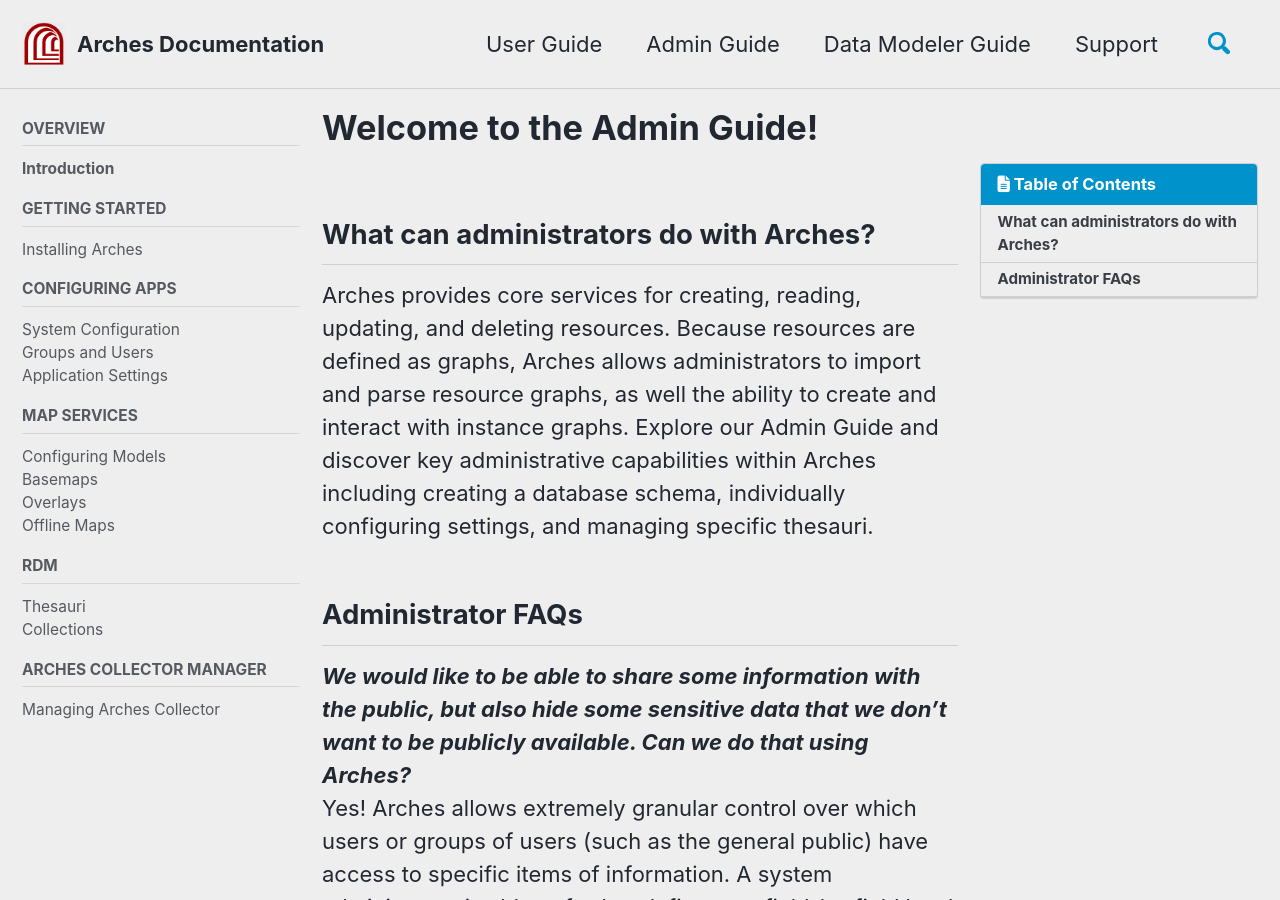
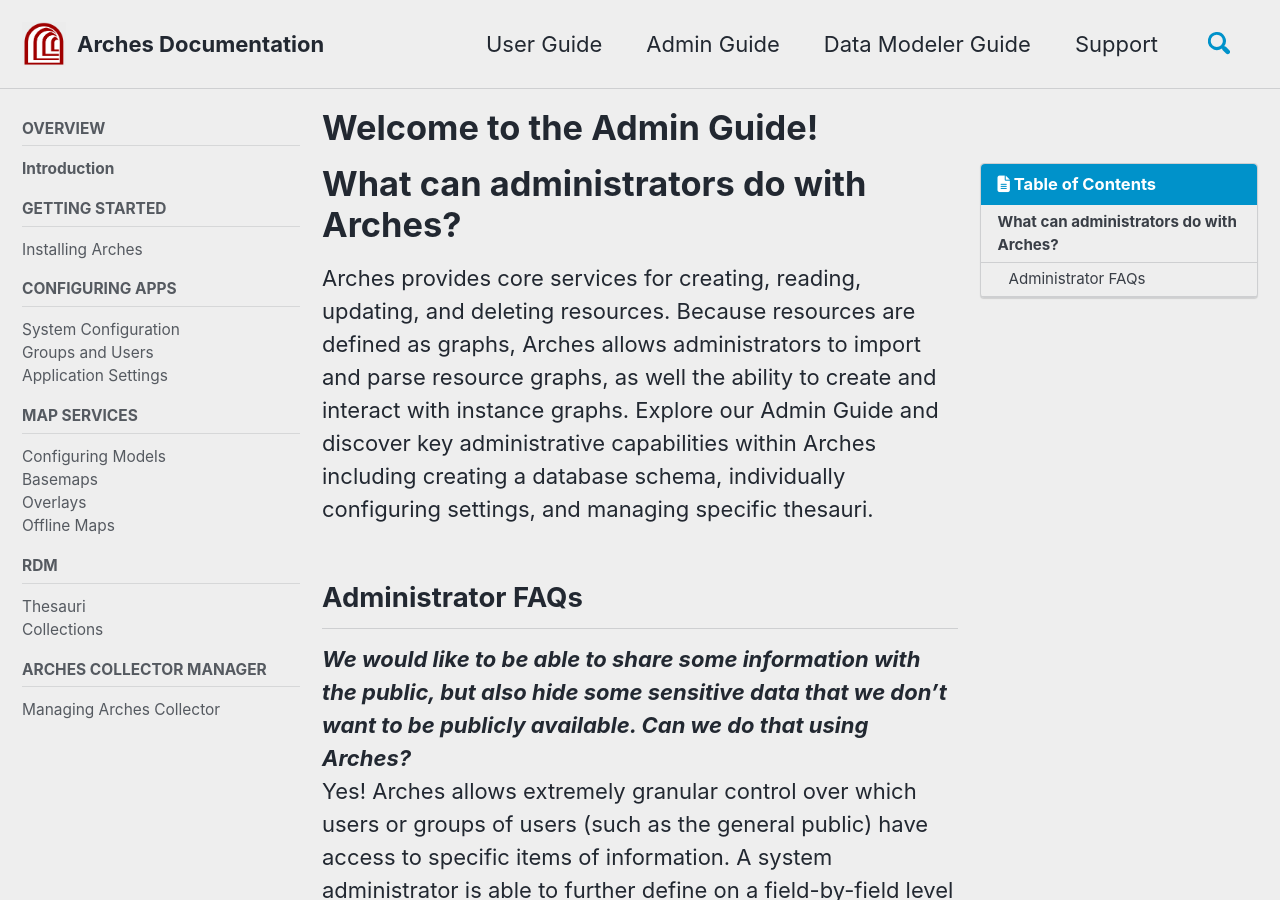
Before and after one commit to fargeo/archesguides, a Jekyll site: the page built from _pages/admin.md, in a window 1280 px wide and 900 px high. Built offline with Jekyll 4.4.1, drawn with Linux system fonts in a browser that asks for light colours; cached includes are drawn as plain includes; nearby versions of some CDN libraries; comment, search, counter and statistics services are not loaded; a style sheet for code colours, icons or effects is not loaded.

```diff
--- a/_pages/admin.md
+++ b/_pages/admin.md
@@ -16,7 +16,7 @@ defaults:
     values:
       author_profile: true
 ---
-## What can administrators do with Arches?
+# What can administrators do with Arches?
 Arches provides core services for creating, reading, updating, and deleting resources. Because resources are defined as graphs, Arches allows administrators to import and parse resource graphs, as well the ability to create and interact with instance graphs. Explore our Admin Guide and discover key administrative capabilities within Arches including creating a database schema, individually configuring settings, and managing specific thesauri.
 
 ## Administrator FAQs
```
